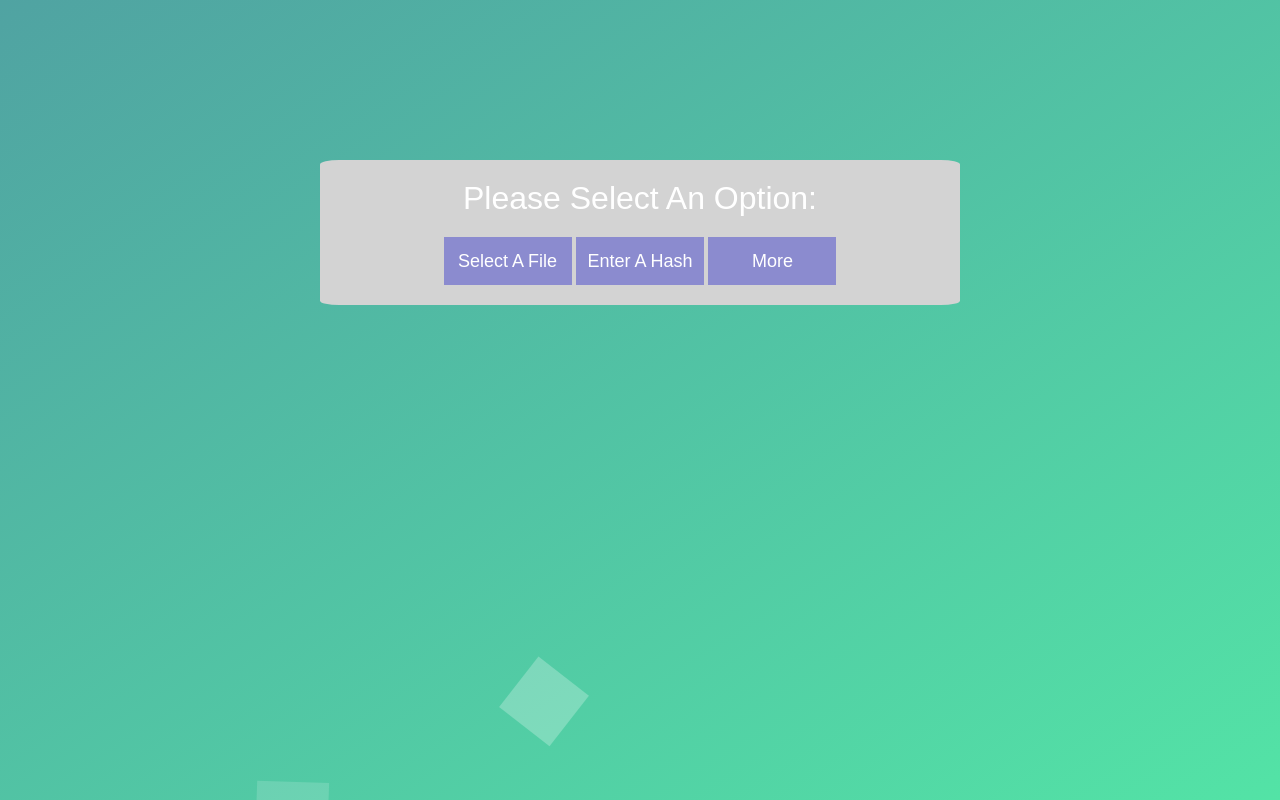
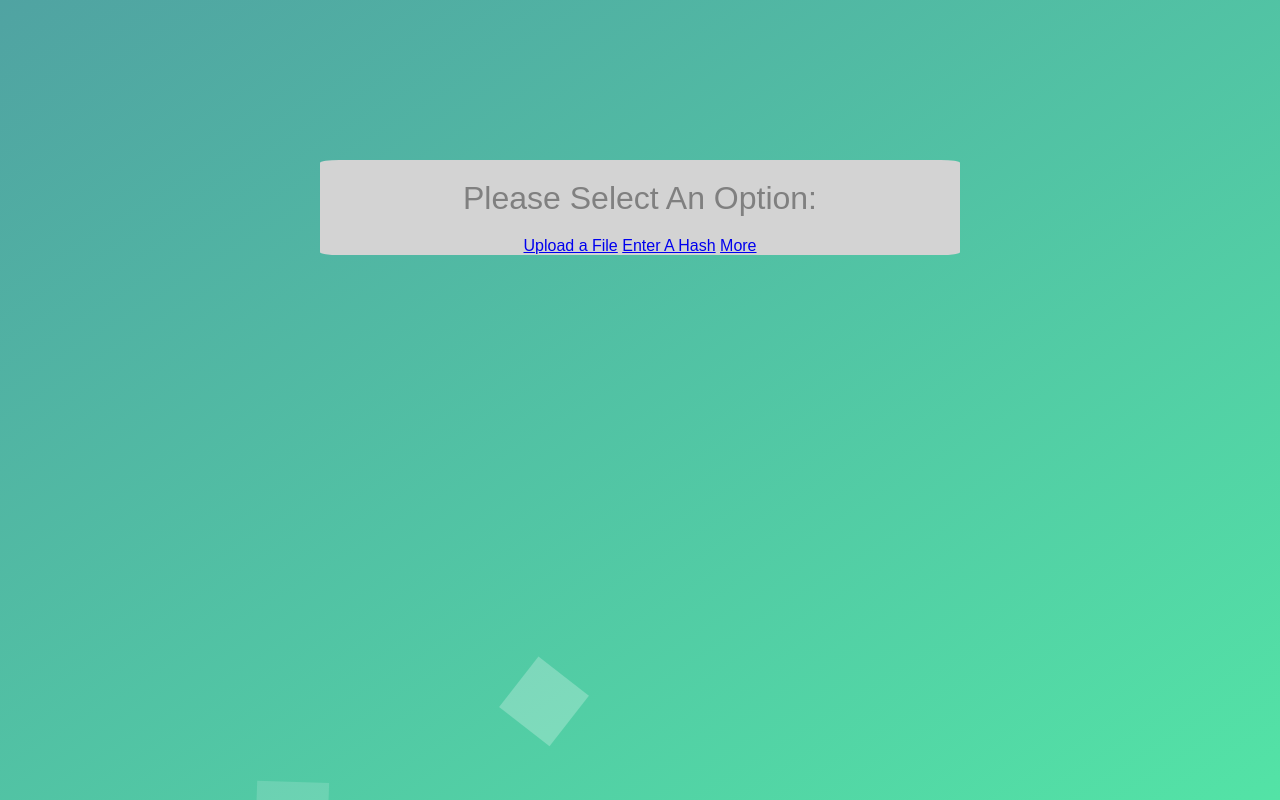
Before and after one commit to xMBlades/CMSC447-SemesterProject, a Flask app: page / in a window 1280 px wide. Run offline with Flask 2, Linux system fonts and the light colour scheme; some web fonts are replaced.

Commit message:
Updated UI

```diff
--- a/templates/frontMenu.html
+++ b/templates/frontMenu.html
@@ -6,25 +6,22 @@
 	<link rel="icon" href="/favicon.ico" type="image/x-icon">
 
 {% endblock %}
-
+{% block abovePopout%}
+<h1>
+	<div class = "titleImage">
+		<img width = "650" src = "static/images/logo-png.png"  >
+	</div>
+</h1>
+{% endblock %}
 {% block popout%}
-<h1>Please Select An Option:</h1>
-		<div class = "buttonHolder"><span class = "fhack">
-			<a class = "approveBtn" draggable = false href = "{{button_link_A}}">
-				Select A File
-			</a>
-			<a class = "approveBtn" draggable = false href = "{{button_link_B}}">
-				Enter A Hash
-			</a>
-			<a class = "approveBtn" draggable = false href = "{{button_link_C}}">
-				More
-			</a>
-		</span></div>
-
+<h1 style = "color:gray;">Please Select An Option:</h1>
+	<nav>
+	<a href="#">Upload a File</a>
+	<a href="#">Enter A Hash</a>
+	<a href="#">More</a>
+	<div class="transition home"></div>
+	</nav>
 {% endblock %}
 
 {% block otherBodyContents%}
-
-
-
 {% endblock %}
```
